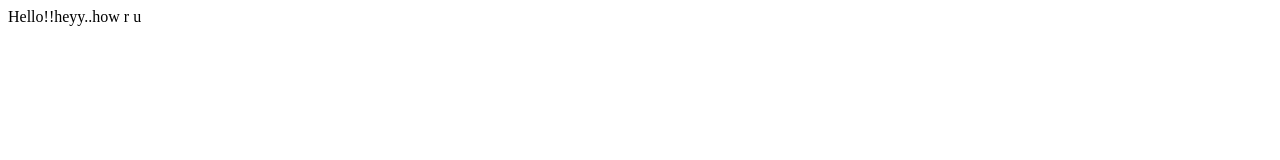
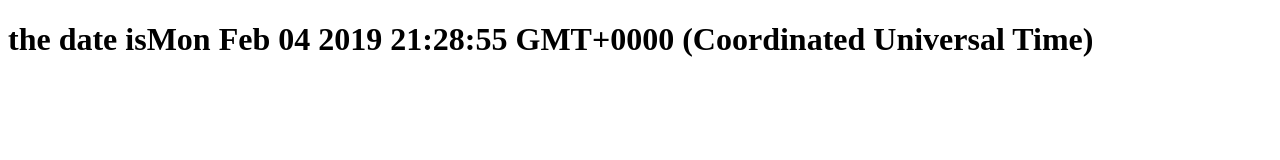
Before and after one commit to parveen999/C0743933, a plain HTML site: page C0743933/index.html in a window 1280 px wide. Drawn offline with Linux system fonts and the light colour scheme.

Commit message:
added javascript  practising inner html

```diff
--- a/C0743933/index.html
+++ b/C0743933/index.html
@@ -6,7 +6,11 @@
     <link href="css/default.css" rel="stylesheet" />
 </head>
 <body>
-    <div>Hello!!heyy..how r u</div>
-    <script src="js/main.js"></script>
+    <div>Hello!!heyy..how r u..</div>
+    <script>
+        var date = new Date();
+        document.body.innerHTML = "<h1> the date is" + date + "</h1>";
+
+    </script>
 </body>
 </html>
```
